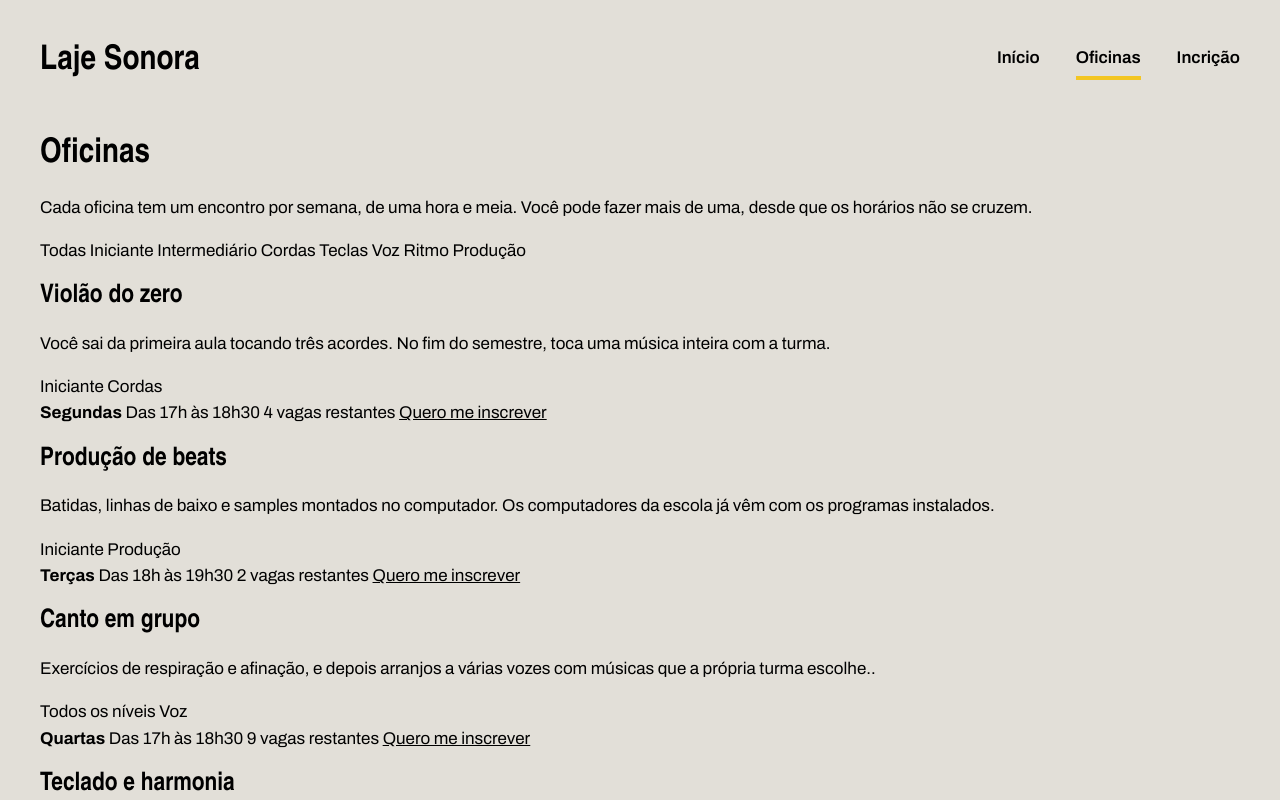
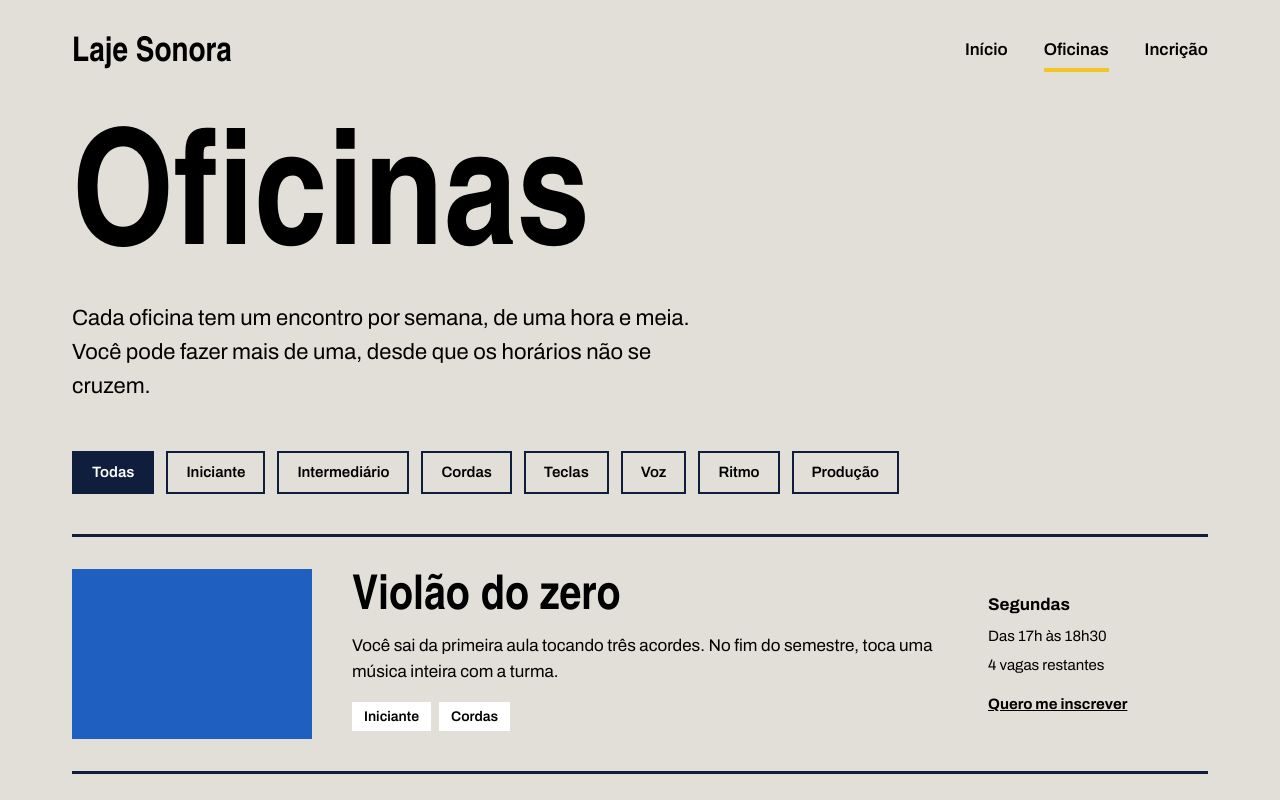
Before and after one commit to JoaoPedroSilvaCosta/laje_sonora, a plain HTML site: page oficinas.html in a window 1280 px wide. Shown: the top 800 px of the page. Drawn offline with Linux system fonts and the light colour scheme; a web font is replaced by a local one.

Commit message:
Página de oficinas pronta

```diff
--- a/oficinas.css
+++ b/oficinas.css
@@ -1,3 +1,9 @@
+*{
+    margin: 0;
+    padding: 0;
+    box-sizing: border-box;
+}
+
 :root {
     --concreto: #E2DFD8;
     --concreto-escuro: #CBC7BE;
@@ -104,3 +110,87 @@ h1, h2, h3{
 .foto-tinta{
     background-color: var(--tinta);
 }
+
+.titulo-pagina{
+    font-size: 160px;
+    margin-top: 24px;
+}
+
+.subtitulo-pagina{
+    font-size: 22px;
+    max-width: 640px;
+    margin-top: 16px;
+}
+
+.filtros{
+    margin-top: 48px;
+    display: flex;
+    flex-wrap: wrap;
+    gap: 12px;
+}
+
+.filtro{
+    border: 2px solid var(--tinta);
+    padding: 8px 18px;
+    font-weight: 600;
+    font-size: 15px;
+}
+
+.filtro.ativo{
+    background-color: var(--tinta);
+    color: var(--branco);
+}
+
+.lista{
+    margin-top: 40px;
+}
+
+.oficina{
+    padding-block: 32px;
+    border-top: 3px solid var(--tinta);
+    display: flex;
+    align-items: center;
+    gap: 40px;
+    h2{
+        font-size: 48px;
+        margin-bottom: 10px;
+    }
+}
+
+.oficina .foto{
+    width: 240px;
+    height: 170px;
+    flex-shrink: 0;
+}
+
+.oficina-texto{
+    flex: 1;
+}
+
+.etiquetas{
+    margin-top: 16px;
+    display: flex;
+    gap: 8px;
+}
+
+.etiqueta{
+    background-color: var(--branco);
+    padding: 4px 12px;
+    font-size: 14px;
+    font-weight: 600;
+}
+
+.oficina-detalhes{
+    width: 220px;
+    font-size: 15px;
+    display: flex;
+    flex-direction: column;
+    gap: 6px;
+    strong{
+        font-size: 17px;
+    }
+    a{
+        margin-top: 10px;
+        font-weight: 700;
+    }
+}
--- a/oficinas.html
+++ b/oficinas.html
@@ -22,7 +22,7 @@
     <h1 class="titulo-pagina">Oficinas</h1>
     <p class="subtitulo-pagina">Cada oficina tem um encontro por semana, de uma hora e meia. Você pode fazer mais de uma, desde que os horários não se cruzem.</p>
     <div class="filtros">
-        <span class="filtro" class="ativo">Todas</span>
+        <span class="filtro ativo">Todas</span>
         <span class="filtro">Iniciante</span>
         <span class="filtro">Intermediário</span>
         <span class="filtro">Cordas</span>
```
